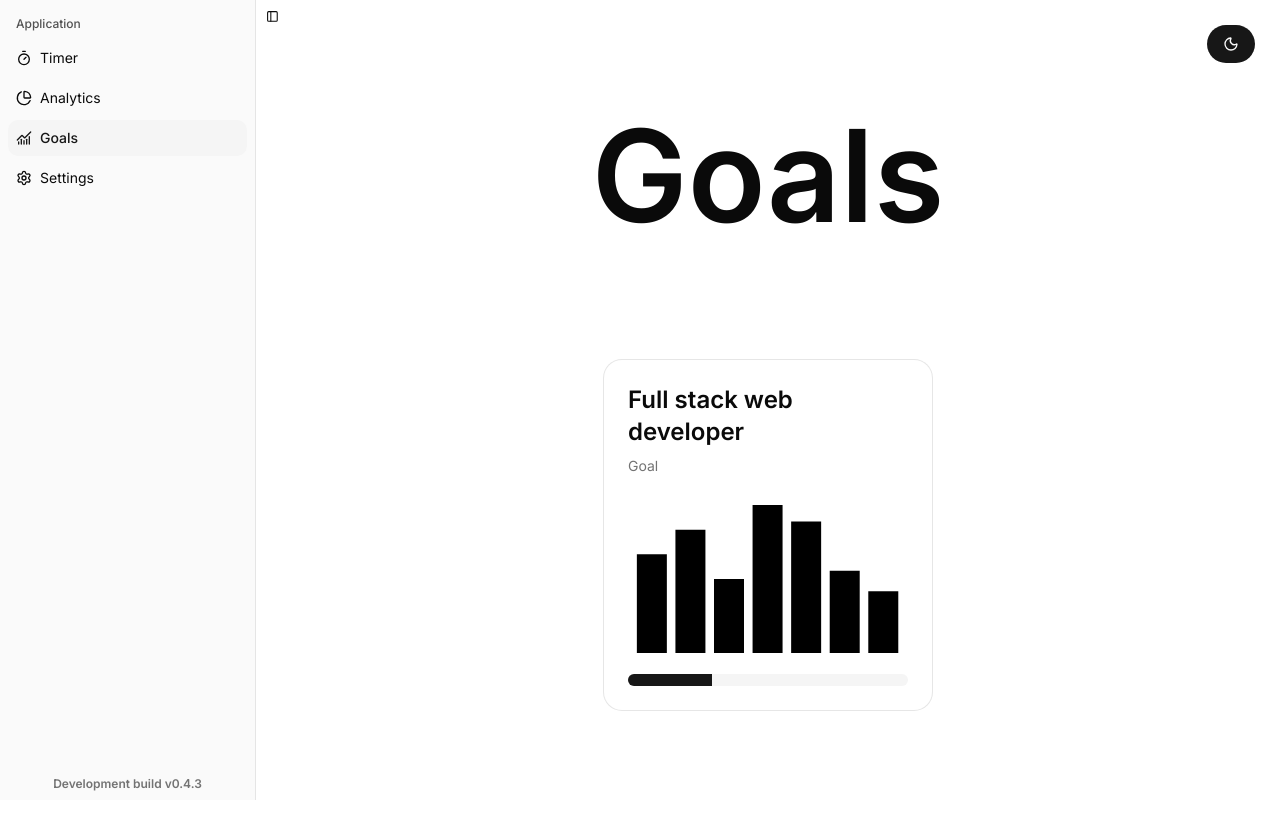
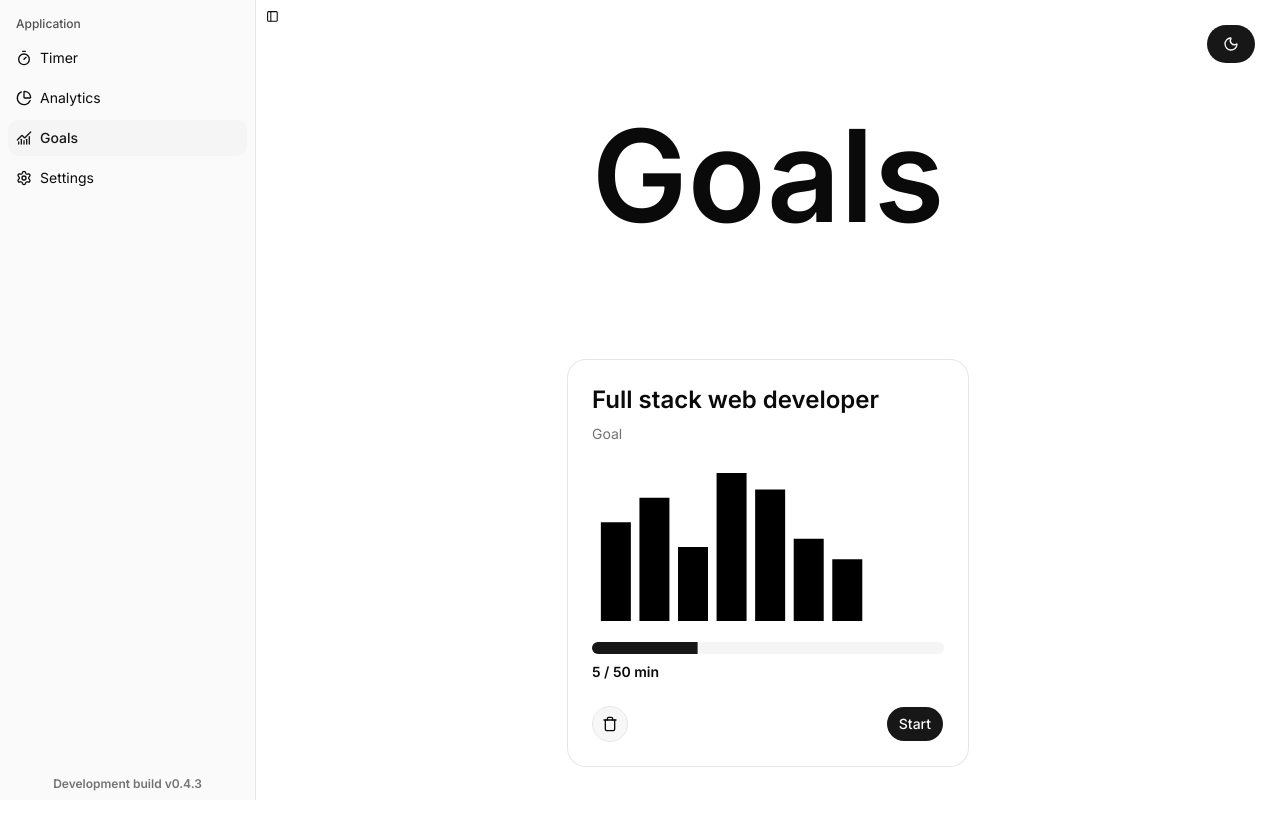
Before and after one commit to proivan1711/iXQU, a Next.js app: page /goals in a window 1280 px wide. Built offline with nearby package versions, Linux system fonts and the light colour scheme.

Commit message:
Continue working on goal card

```diff
--- a/src/features/goals/components/Goal.tsx
+++ b/src/features/goals/components/Goal.tsx
@@ -1,21 +1,12 @@
 "use client";
 
-import { formatDuration } from "date-fns";
-import { Bar, BarChart } from "recharts";
-import {
-  Card,
-  CardContent,
-  CardDescription,
-  CardHeader,
-  CardTitle,
-} from "@/components/ui/card";
-import {
-  type ChartConfig,
-  ChartContainer,
-  ChartTooltip,
-  ChartTooltipContent,
-} from "@/components/ui/chart";
-import { Progress } from "@/components/ui/progress";
+import {formatDuration} from "date-fns";
+import {Trash} from "lucide-react";
+import {Bar, BarChart} from "recharts";
+import {Button} from "@/components/ui/button";
+import {Card, CardContent, CardDescription, CardFooter, CardHeader, CardTitle,} from "@/components/ui/card";
+import {type ChartConfig, ChartContainer, ChartTooltip, ChartTooltipContent,} from "@/components/ui/chart";
+import {Progress} from "@/components/ui/progress";
 
 const chartConfig = {
   pomodoros: {
@@ -56,7 +47,7 @@ const data = [
 
 export default function GoalCard() {
   return (
-    <Card>
+    <Card className="w-100">
       <CardHeader>
         <CardTitle className="text-2xl font-semibold">
           Full stack web developer
@@ -77,11 +68,20 @@ export default function GoalCard() {
                 });
               }}
             />
-            <Bar dataKey={"value"}></Bar>
+            <Bar dataKey={"value"} fill={"var(--color-primary)"} />
           </BarChart>
         </ChartContainer>
-        <Progress value={30} />
+        <div className="flex flex-col gap-2">
+          <Progress value={30} />
+          <span className="font-semibold">5 / 50 min</span>
+        </div>
       </CardContent>
+      <CardFooter className="justify-between">
+        <Button variant="outline" size="icon">
+          <Trash />
+        </Button>
+        <Button>Start</Button>
+      </CardFooter>
     </Card>
   );
 }
```
